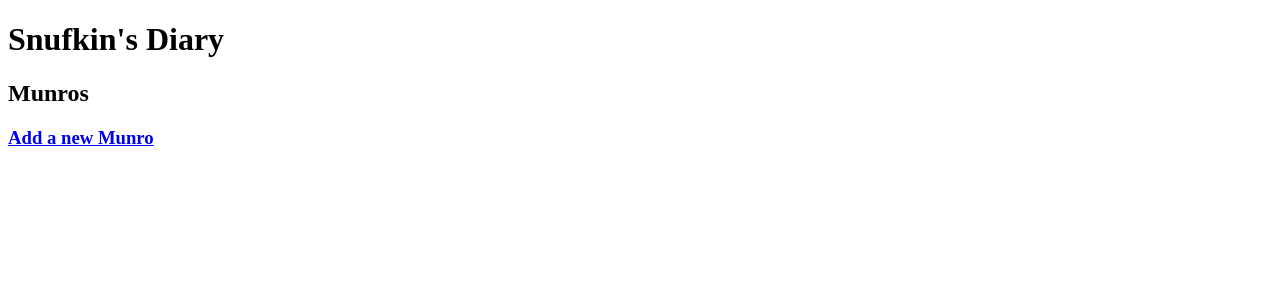
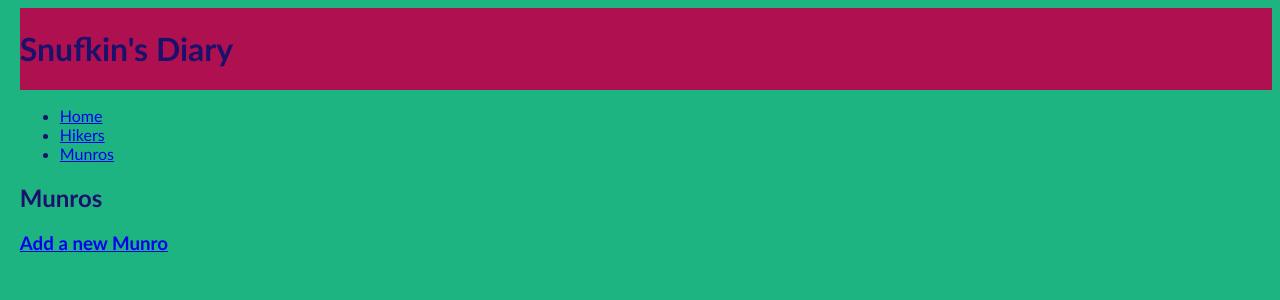
Before and after one commit to Olive-kaa/Snufkins_Diary, a Flask app: page /munros in a window 1280 px wide. Shown: the top 300 px of the page. Run offline with Flask 2, Linux system fonts and the light colour scheme; data that the repository does not hold is empty; some libraries are stand-ins or nearby versions.

Commit message:
llinked pages and added basic css

```diff
--- a/static/style.css
+++ b/static/style.css
@@ -0,0 +1,21 @@
+body {
+    font-family:'Gill Sans', 'Gill Sans MT', Calibri, 'Trebuchet MS', sans-serif;
+    color: rgb(25, 17, 107);
+    background-color: rgb(30, 180, 130);
+    margin-left: 1.24rem;
+    /* padding-left: ; */
+}
+
+
+body > header {
+    background-color: rgb(175, 17, 80);
+    display:flex;
+    color: rgb(25, 17, 107)
+}
+
+
+
+@media (max-width: 720px) {
+
+
+}
--- a/templates/base.html
+++ b/templates/base.html
@@ -5,13 +5,24 @@
     <meta name="viewport" content="width=device-width, initial-scale=1.0">
     <meta http-equiv="X-UA-Compatible" content="ie=edge">
     <link rel="stylesheet" href="{{ url_for('static', filename='style.css') }}">
-    <!-- <link rel="stylesheet" href="https://cdnjs.cloudflare.com/ajax/libs/font-awesome/6.2.1/css/all.min.css" integrity="sha512-MV7K8+y+gLIBoVD59lQIYicR65iaqukzvf/nwasF0nqhPay5w/9lJmVM2hMDcnK1OnMGCdVK+iQrJ7lzPJQd1w==" crossorigin="anonymous" referrerpolicy="no-referrer" /> -->
-    <title>Snufkin's Diary</title>
 </head>
 <body>
     <header>
         <h1>Snufkin's Diary</h1>
     </header>
+    <nav>
+        <ul>
+            <li>
+                <a href="/home">Home</a>
+            </li>
+            <li>
+                <a href="/hikers">Hikers</a>
+            </li>
+            <li>
+                <a href="/munros">Munros</a>
+            </li>
+        </ul>
+    </nav>
     <div class="container">
         {% block content %}
 
--- a/templates/hikers/index.html
+++ b/templates/hikers/index.html
@@ -5,14 +5,14 @@
 
 {% for hiker in hikers %}
 <section>
-    <a href="/hikers/{{ hiker.id }}" target=”_blank”>{{ hiker.first_name }} {{ hiker.last_name }}</a>
+    <h3><a href="/hikers/{{ hiker.id }}" target=”_blank”>{{ hiker.first_name }} {{ hiker.last_name }}</a></h3>
     <form action="/hikers/{{ hiker.id }}/delete" method="POST">
         <input type="submit" value="Delete">
     </form>
 </section>
 {% endfor %}
 
-<h3><a href="/hikers/new" target="_blank">Add a new Hiker</a></h3>
+<h4><a href="/hikers/new" target="_blank">Add a new Hiker</a></h4>
 
 
 {% endblock %}
--- a/templates/hikers/show.html
+++ b/templates/hikers/show.html
@@ -30,8 +30,6 @@
             </option>
             {% endfor %}
         </select>
-
-
         <label for="date_bagged">Date bagged:</label>
         <input type="date" id="date_bagged" name="date_bagged">
         <input type="submit">
--- a/templates/index.html
+++ b/templates/index.html
@@ -1,6 +1,9 @@
 {% extends "base.html" %}
 {% block content %}
 
-This will be the home page.
+<h3>Snufkin's diary is an app that allows munro baggers to record their hikes.</h3>
+
+
+
 
 {% endblock %}
--- a/templates/munros/index.html
+++ b/templates/munros/index.html
@@ -5,9 +5,9 @@
 
 {% for munro in munros %}
     <section>
-        <p><a href="munros/{{ munro.id }}"><b>{{ munro.name }}</b></a>,
-            Region: {{ munro.region.name }},
-            Altitude: {{ munro.altitude }}
+        <p><a><b>{{ munro.name }}</b></a>,
+            <u>Region:</u> {{ munro.region.name }},
+        <u>Altitude:</u> {{ munro.altitude }} meters
         </p>
         <form action="/munros/{{ munro.id }}/delete" method="POST">
             <input type="submit" value="Delete">
```
